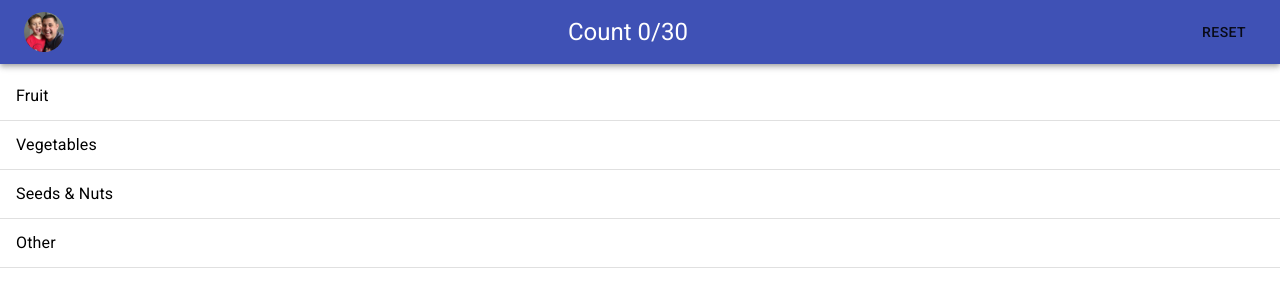
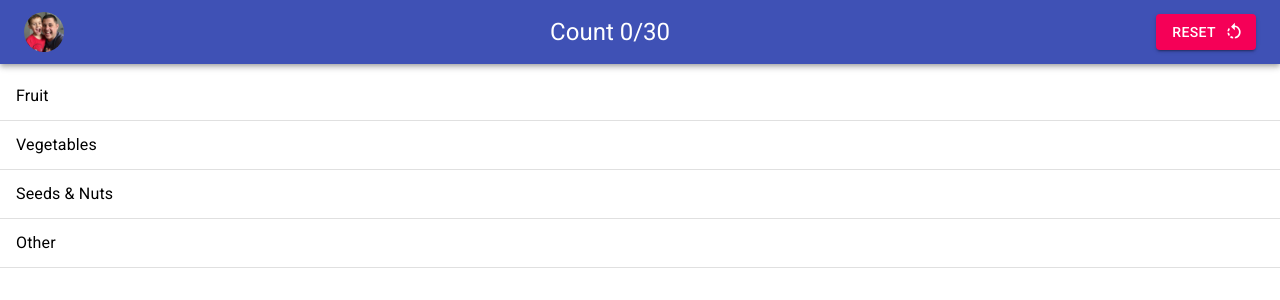
Before and after one commit to ryanwelcher/30-tracker, a React (Create React App) app: page / in a window 1280 px wide. Shown: the top 300 px of the page. Built offline with nearby package versions, Linux system fonts and the light colour scheme.

Commit message:
make better buttons.

```diff
--- a/package.json
+++ b/package.json
@@ -4,6 +4,7 @@
   "private": true,
   "dependencies": {
     "@material-ui/core": "^4.11.1",
+    "@material-ui/icons": "^4.11.2",
     "@testing-library/jest-dom": "^5.11.4",
     "@testing-library/react": "^11.1.0",
     "@testing-library/user-event": "^12.1.10",
--- a/src/App.js
+++ b/src/App.js
@@ -10,6 +10,7 @@ import Box from '@material-ui/core/Box'
 import Typography from '@material-ui/core/Typography';
 import Button from '@material-ui/core/Button';
 import Avatar from '@material-ui/core/Avatar';
+import RotateLeftIcon from '@material-ui/icons/RotateLeft';
 
 import './App.css';
 import avatar from './avatar.png';
@@ -38,10 +39,17 @@ function App() {
 							<Typography variant="h5">
 								Count {count}/30
 							</Typography>
-							<Button onClick={() => {
-								localStorage.clear();
-								setCount(0);
-							}}>Reset</Button>
+							<Button
+								variant="contained"
+								color="secondary"
+								onClick={() => {
+									localStorage.clear();
+									setCount(0);
+								}}
+								endIcon={<RotateLeftIcon/>}
+							>
+								Reset
+							</Button>
 						</Toolbar>
 					</AppBar>
 					<Switch>
--- a/src/CategoryList.js
+++ b/src/CategoryList.js
@@ -2,20 +2,25 @@ import React, { Fragment } from 'react';
 import {useParams} from "react-router-dom";
 import {Link as RouterLink} from "react-router-dom";
 import List from '@material-ui/core/List';
+import Button from '@material-ui/core/Button';
+import ArrowBackIcon from '@material-ui/icons/ArrowBack';
 import ListSubheader from '@material-ui/core/ListSubheader';
-import Breadcrumbs from '@material-ui/core/Breadcrumbs';
-import Link from '@material-ui/core/Link';
+
 
 import Item from './Item';
 import { itemlist } from './items';
 
 
-const ListHeader =({name}) => (
+const ListHeader =() => (
 	<ListSubheader>
-		<Breadcrumbs separator="<-" className="nav">
-			<Link component={RouterLink} to="/">List</Link>
-			<Link component={RouterLink} to={`/category/${name}`}>{name}</Link>
-		</Breadcrumbs>
+		<Button
+			color="primary"
+			variant="contained"
+			startIcon={<ArrowBackIcon />}
+			component={RouterLink} to="/"
+		>
+			Back
+		</Button>
 		<hr/>
 	</ListSubheader>
 )
@@ -27,7 +32,7 @@ function CategoryList( {set}) {
 	const items = sorted.map((name) => <Item key={name} name={name} set={set}/> );
 	return (
 		<Fragment>
-			<List className="categories" subheader={<ListHeader name={name}/>}>
+			<List className="categories" subheader={<ListHeader/>}>
 				{ items }
 			</List>
 		</Fragment>
```
Also changed, not shown: 2 other files (tests, documents, lock files or other folders).
